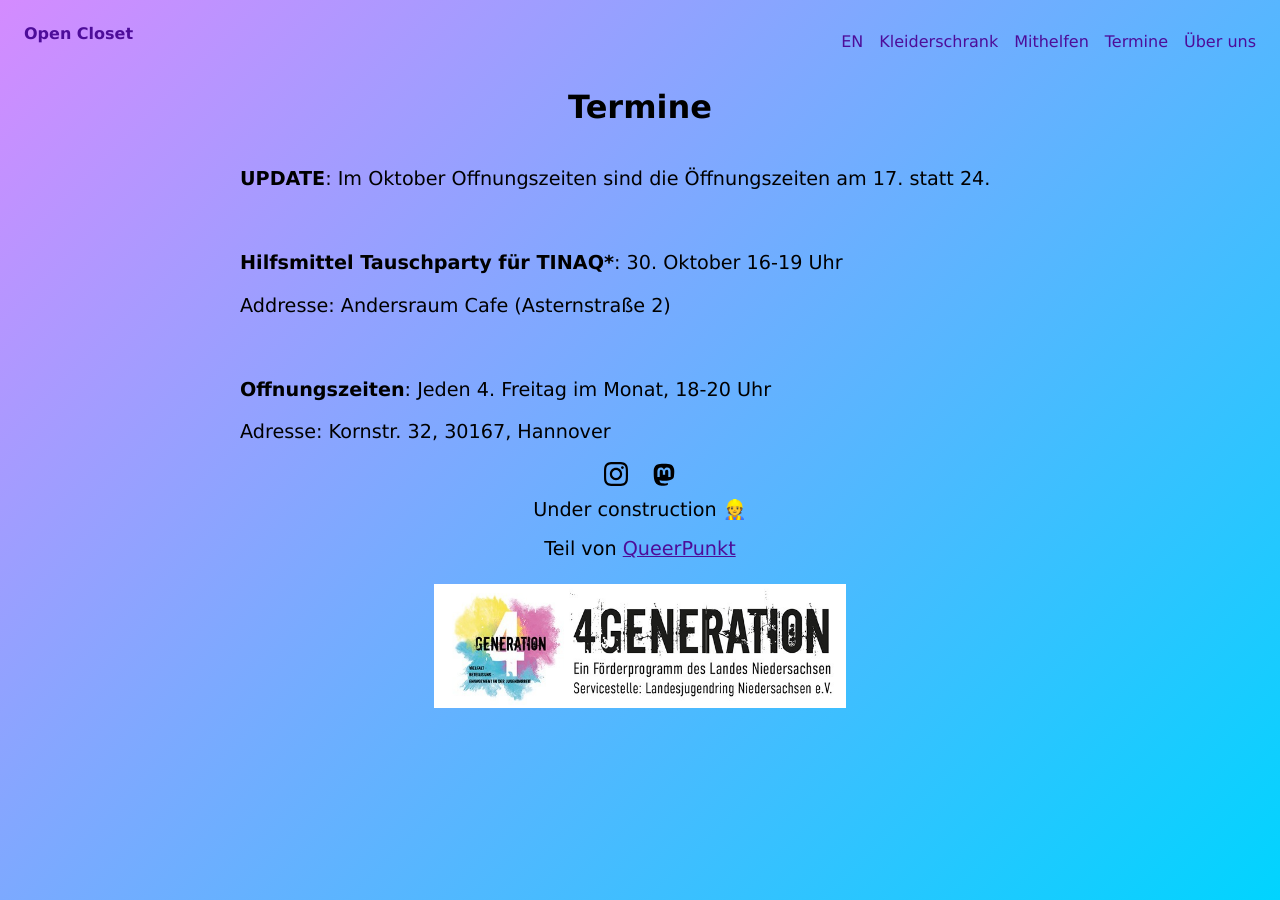
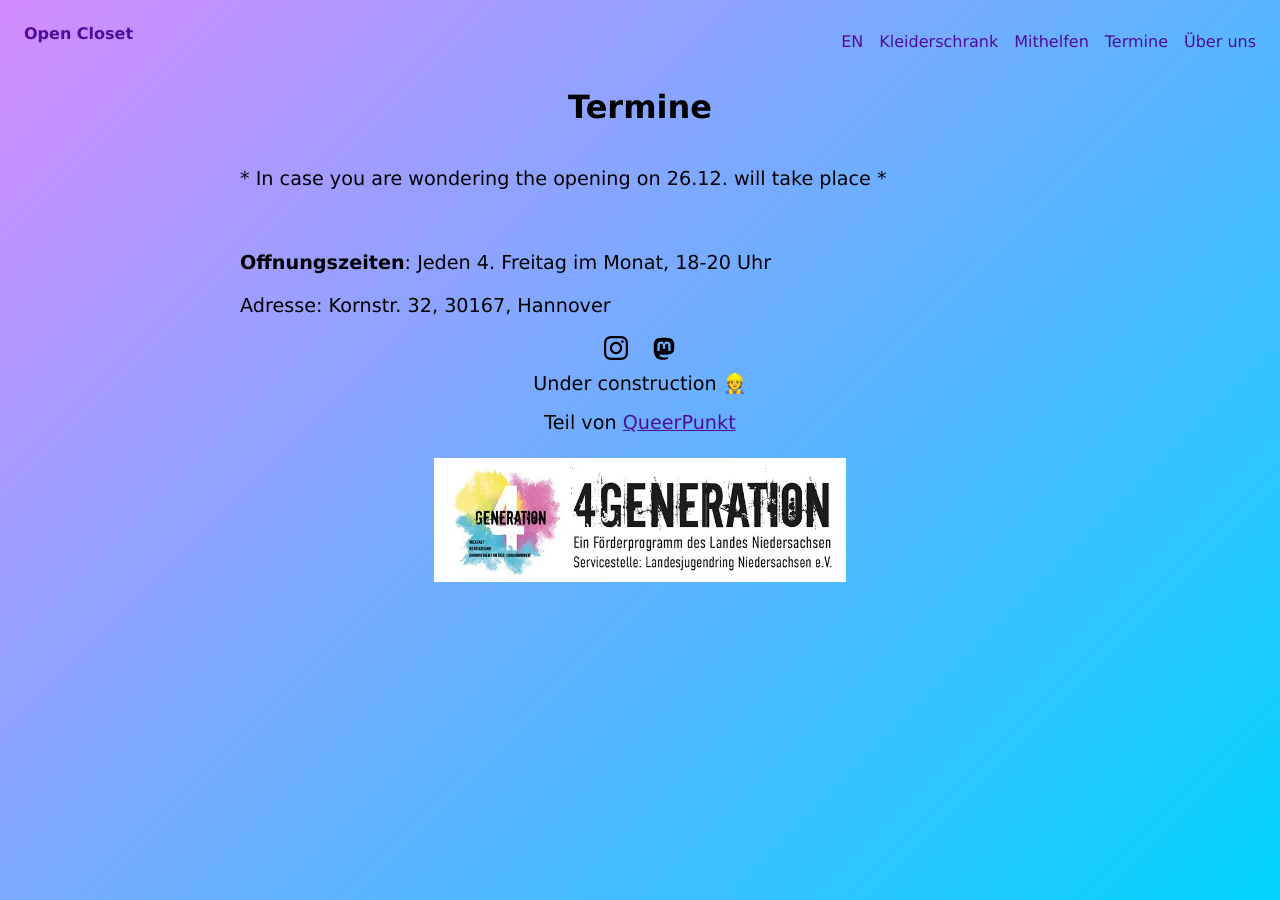
Before and after one commit to open-closet-hannover/open-closet-hannover.github.io, a Jekyll site: the page built from appointments.md, in a window 1280 px wide. Built offline with Jekyll 4.4.1, drawn with Linux system fonts in a browser that asks for light colours.

Commit message:
update apponitments

```diff
--- a/appointments.md
+++ b/appointments.md
@@ -3,13 +3,7 @@ layout: page
 title: Termine
 ---
 
-**UPDATE**: Im Oktober Offnungszeiten sind die Öffnungszeiten am 17. statt 24.
-
-<br>
-
-**Hilfsmittel Tauschparty für TINAQ\***: 30. Oktober 16-19 Uhr
-
-Addresse: Andersraum Cafe (Asternstraße 2)
+\* In case you are wondering the opening on 26.12. will take place \*
 
 <br>
 
```
